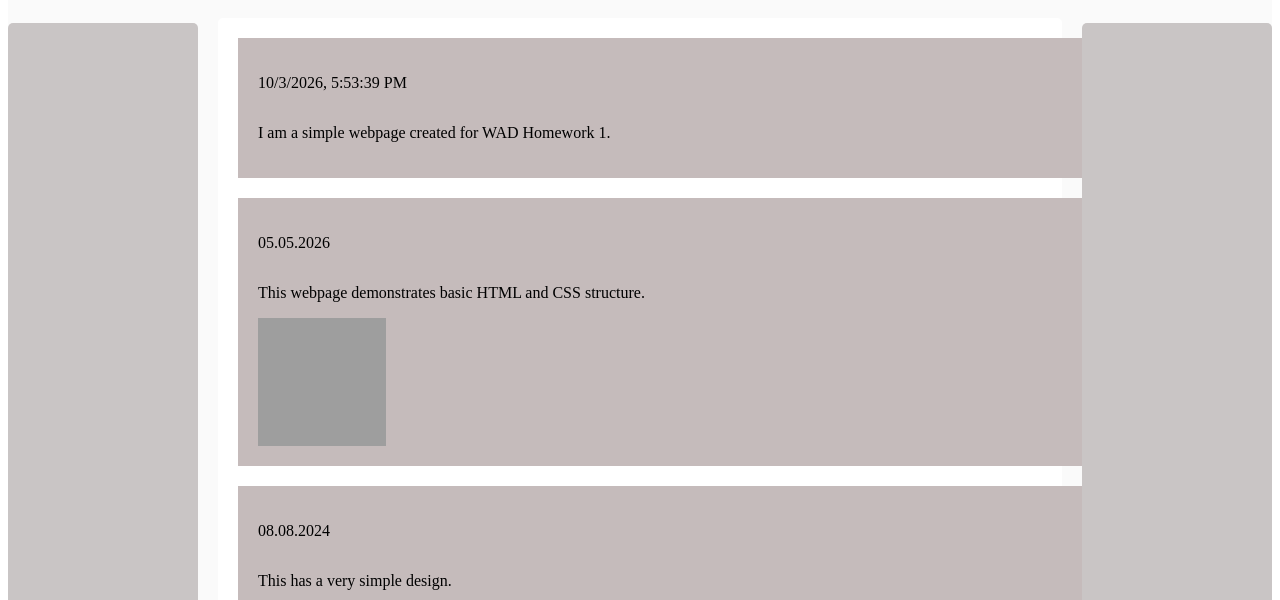
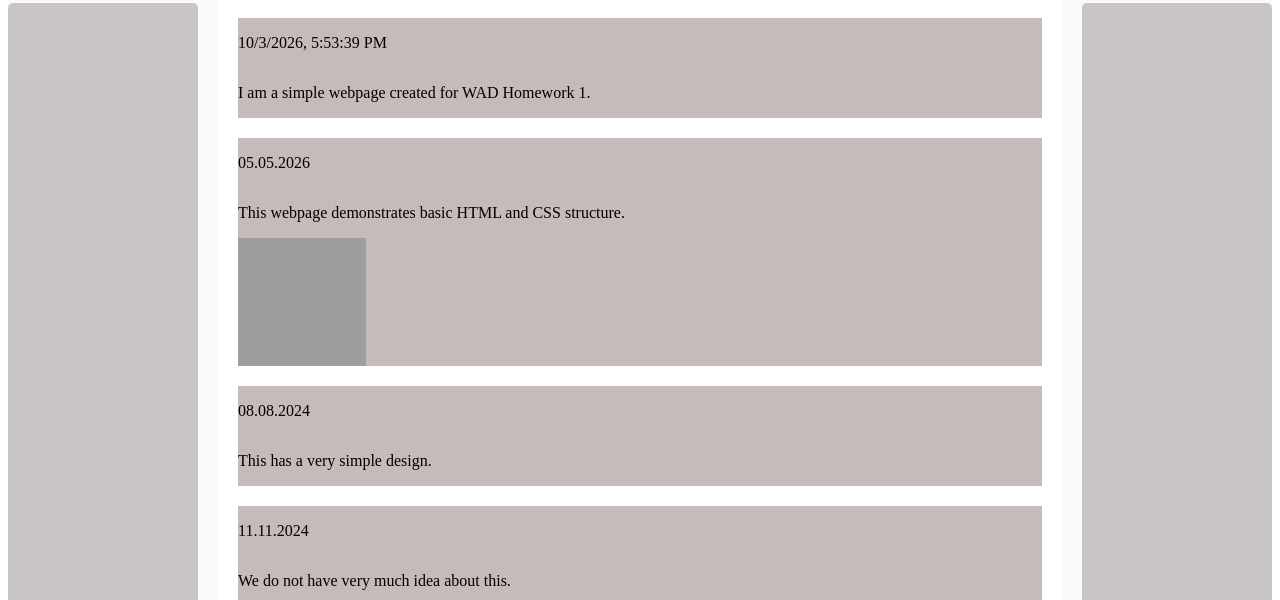
Before and after one commit to Tormi-A-Raidvere/WAD_HW, a plain HTML site: page index.html in a window 1280 px wide. Shown: the part 122-722 px from the top of the page. Drawn offline with Linux system fonts and the light colour scheme; grey boxes are pictures that could not be loaded.

Commit message:
minor changes

```diff
--- a/style.css
+++ b/style.css
@@ -21,7 +21,6 @@
 }
 
 .main-content {                 /* Main content "box" styling */
-    padding: 20px 0px;
     display: flex;
     width: 100%;
     height: auto;
@@ -30,12 +29,11 @@
 }
 
 .article {                       /* Article styling inside main content */
-    padding: 20px;
     display: flex;
     margin-top: auto;
     width: 100%;
     min-height: 100px;
-    max-width: 900px;
+    max-width: 1600px;
     background-color: #c5bbbb;
     gap: 0px;
     flex: 1;
@@ -48,7 +46,7 @@
     margin-top: auto;
     width: 20%;
     min-height: 100px;
-    max-width: 900px;
+    max-width: 1600px;
     background-color: #ffffff;
     border-radius: 5px;
     gap: 20px;
```
